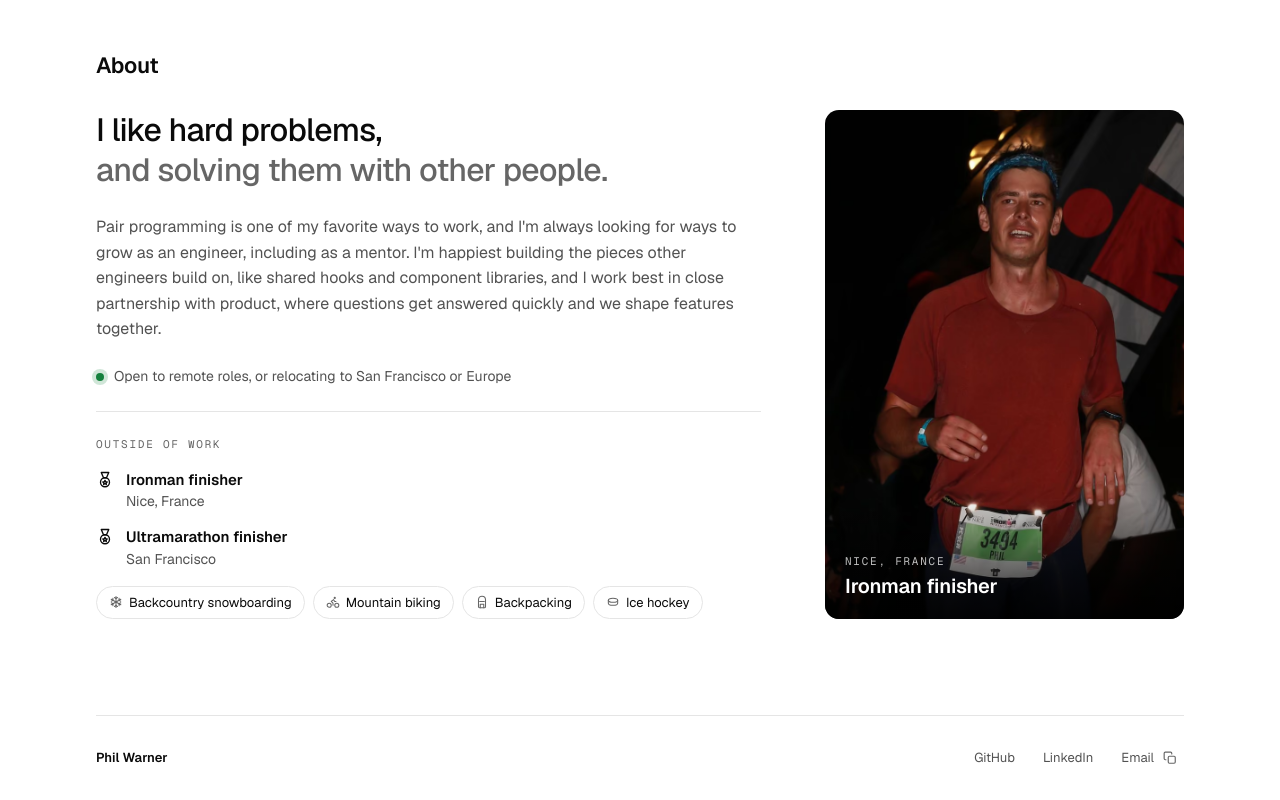
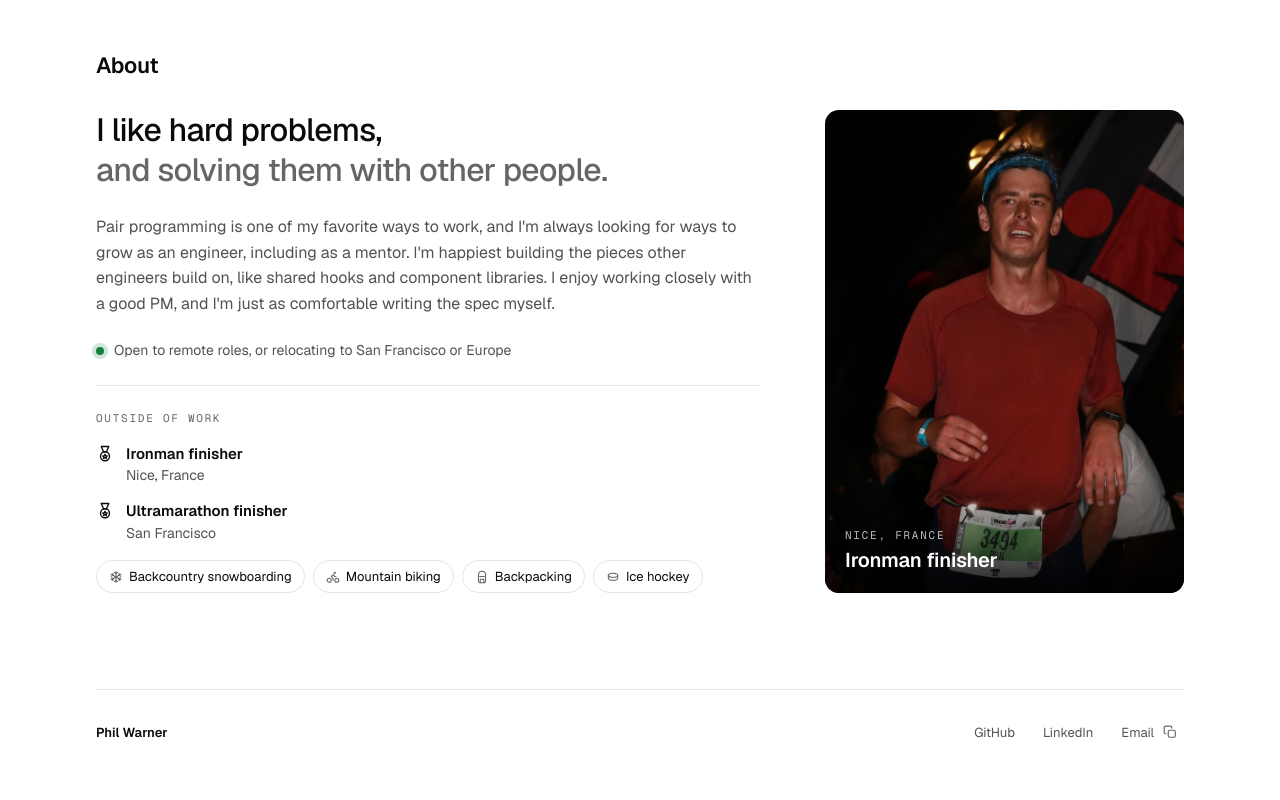
Before and after one commit to warnerp18/portfolio, a website: page src/index.html in a window 1280 px wide. Shown: the part 2158-2958 px from the top of the page. After the commit the page ends 2932 px from the top, so only its background shows below. Drawn offline with nearby package versions, Linux system fonts and the light colour scheme.

Commit message:
Reword the About section's line on working with product

```diff
--- a/src/index.html
+++ b/src/index.html
@@ -477,9 +477,9 @@
               Pair programming is one of my favorite ways to work, and I'm
               always looking for ways to grow as an engineer, including as a
               mentor. I'm happiest building the pieces other engineers build on,
-              like shared hooks and component libraries, and I work best in
-              close partnership with product, where questions get answered
-              quickly and we shape features together.
+              like shared hooks and component libraries. I enjoy working closely
+              with a good PM, and I'm just as comfortable writing the spec
+              myself.
             </p>
             <p class="about-status flex-row">
               <span class="about-status-dot" aria-hidden="true"></span>
```
